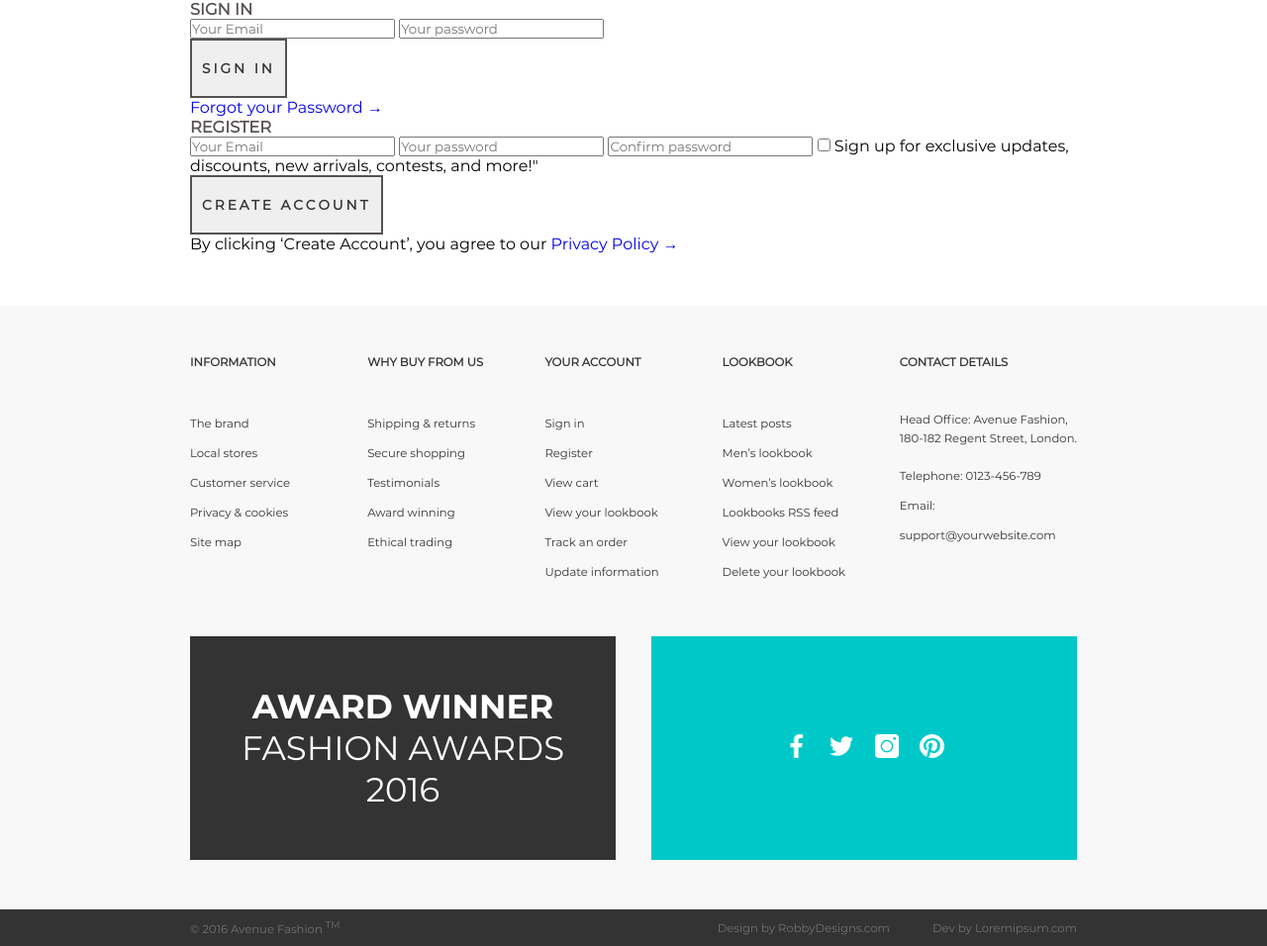
After one commit to byshabay/study-layout, a PHP site: page /pages/auth.php in a window 1280 px wide. The commit adds this page. Shown: the part 557-1513 px from the top of the page at 99% size. Run offline with PHP 8.4, Linux system fonts and the light colour scheme.

Commit message:
Add html structure for ayth page

```diff
--- a/css/style.css
+++ b/css/style.css
@@ -68,6 +68,16 @@ body{
 .common-banner h2 a{
     color: #fff;
 }
+.title-p{
+    text-transform: uppercase;
+    color: var(--grey);
+    font-size: var(--text_18);
+    font-weight: bold;
+}
+.title-p.content__title{
+    font-size: var(--text_13);
+    margin: 20px 0;
+}
 .btn__view{
     color: var(--dark-grey);
     border: 2px solid var(--grey);
@@ -1808,16 +1818,7 @@ a.active-tab{
     flex-direction: column;
     justify-content: flex-end;
 }
-.title-p{
-    text-transform: uppercase;
-    color: var(--grey);
-    font-size: var(--text_18);
-    font-weight: bold;
-}
-.title-p.content__title{
-    font-size: var(--text_13);
-    margin: 20px 0;
-}
+
 .brand p{
     font-size: var(--text_15);
     line-height: 22px;
--- /dev/null
+++ b/pages/auth.php
@@ -0,0 +1,81 @@
+<!DOCTYPE html>
+<html lang="ru">
+
+<head>
+    <meta charset="UTF-8">
+    <meta http-equiv="X-UA-Compatible" content="IE=edge">
+    <meta name="viewport" content="width=device-width, initial-scale=1.0">
+    <title>WELCOME</title>
+
+    <!-- CSS -->
+    <link rel="stylesheet" href="../css/style.css">
+    <link rel="shortcut icon" href="../images/logo.ico" type="image/x-icon">
+    <!-- SCRIPTS -->
+    <script src="https://ajax.googleapis.com/ajax/libs/jquery/2.2.0/jquery.min.js"></script>
+    <script src="../scripts/script.js"></script>
+</head>
+
+<body>
+    <!-- 1.HEADER START -->
+    <?php
+    include("header.php");
+    ?>
+    <!-- 1.HEADER END -->
+    <!-- 2.MAIN START -->
+    <main class="main auth">
+        <!-- 2.1.BANNER START -->
+        <section class="common-banner">
+            <h1>
+                <span class="common-banner__h1">
+                    welcome
+                </span>
+                <span>
+                    to ave
+                </span>
+            </h1>
+            <h2>
+                sign in or register
+            </h2>
+        </section>
+        <!-- 2.1.BANNER END -->
+        <!-- 2.2.AUTH START -->
+        <section class="container">
+            <form class="auth__form auth__sign-block">
+                <h2 class="title-p">Sign in</h2>
+                <input type="email" placeholder="Your Email" require>
+                <input type="password" placeholder="Your password" require>
+                <div class="ayth__btn-block">
+                    <input class="btn__view" type="button" value="Sign in">
+                    <a href="#">Forgot your Password &rarr;</a>
+                </div>
+            </form>
+
+            <form class="auth__form auth__sign-block">
+                <h2 class="title-p">register</h2>
+                <input type="email" placeholder="Your Email" require>
+                <input type="password" placeholder="Your password" require>
+                <input type="password" placeholder="Confirm password" require>
+                <input type="checkbox" name="ok" id="ok">
+                <label for="ok">Sign up for exclusive updates, discounts, new arrivals, contests, and more!"</label>
+                <div class="ayth__btn-block">
+                    <input class="btn__view" type="button" value="Create account">
+                    <span>
+                        By clicking ‘Create Account’, you
+                        agree to our <a href="#"> Privacy Policy &rarr;</a>
+                    </span>
+
+                </div>
+            </form>
+        </section>
+        <!-- 2.2.AUTH END -->
+    </main>
+    <!-- 2.MAIN END -->
+    <!-- 3.FOOTER START -->
+    <?php
+    include("footer.php");
+    ?>
+    <!-- 3.FOOTER END -->
+
+</body>
+
+</html>
--- a/pages/header.php
+++ b/pages/header.php
@@ -15,8 +15,8 @@
               </div>
 
               <ul class="header__auth">
-                  <li class="header__register"><a href="#">Register</a></li>
-                  <li class="header__sign-in"><a href="#">Sign In</a></li>
+                  <li class="header__register"><a href="/study-layout/pages/auth.php">Register</a></li>
+                  <li class="header__sign-in"><a href="/study-layout/pages/auth.php">Sign In</a></li>
                   <li class="header__cart header__parent-li">
                       <img src="/study-layout/images/cart.png" alt="Корзина">
                       <span> empty</span>
```
